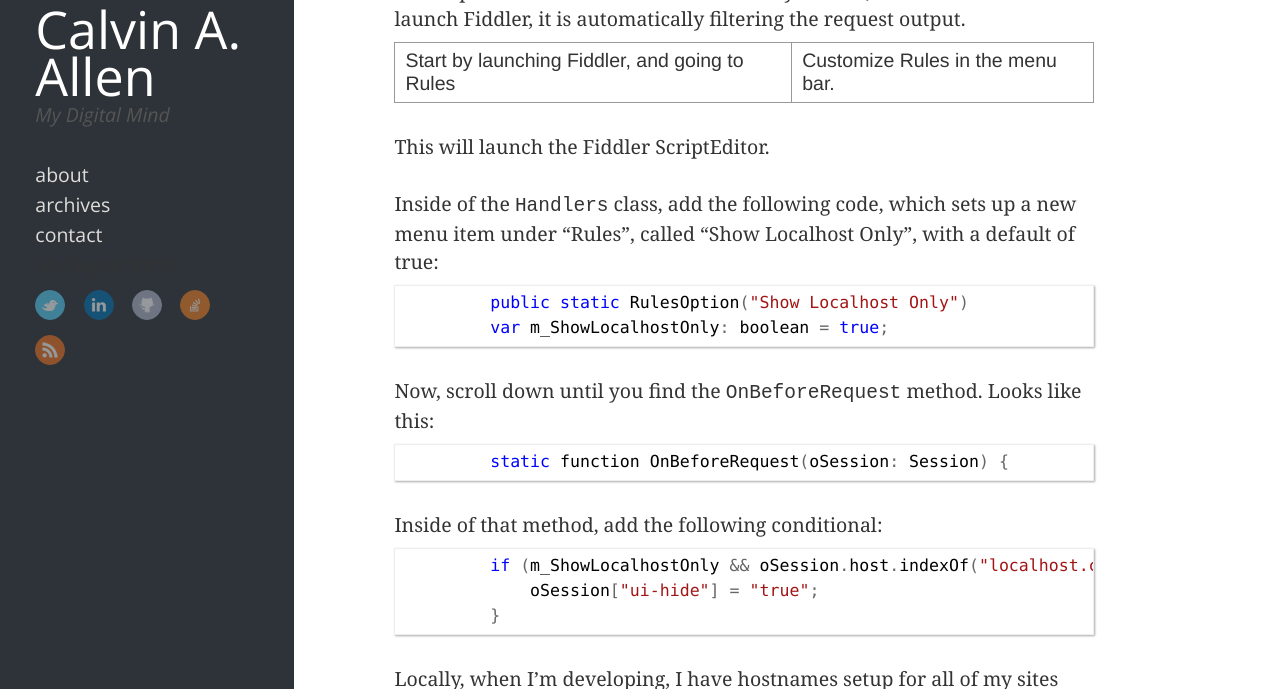
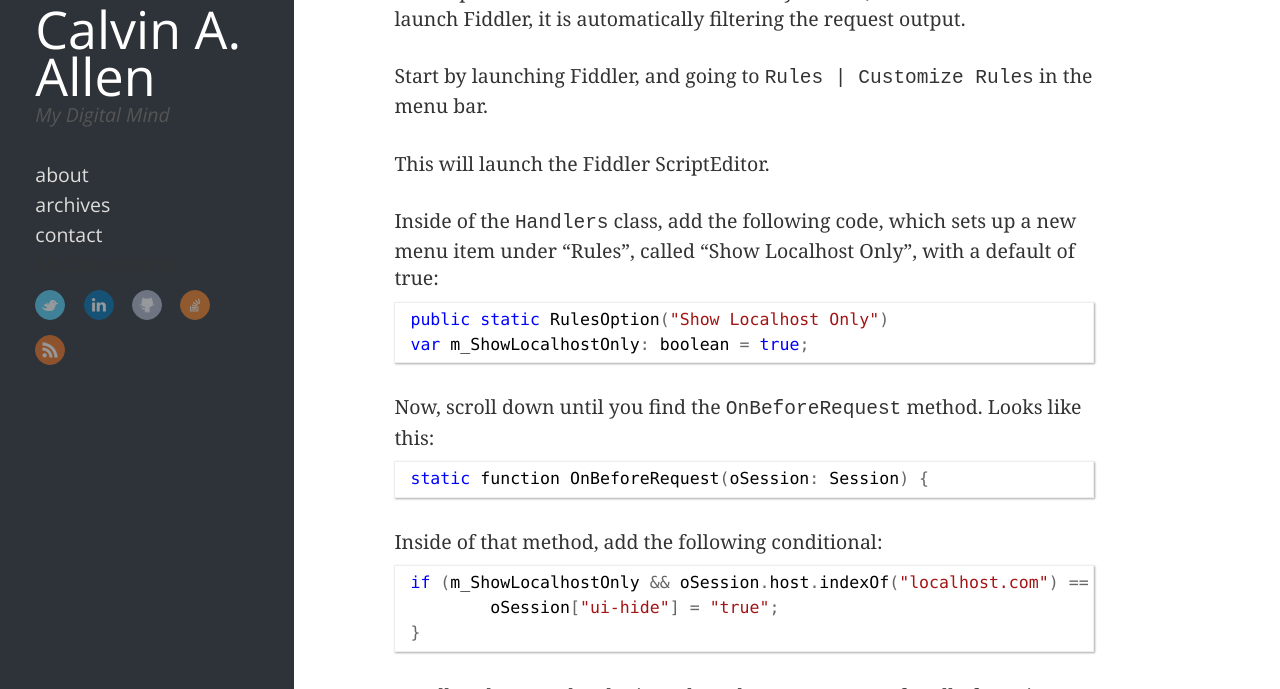
Before and after one commit to datpth19/calvinallen.net, a Jekyll site: the page built from _posts/2018/2018-05-30-creating-a-default-fiddler-rule-for-localhost-traffic-only.md, in a window 1280 px wide and 900 px high, scrolled down 581 px, cut to the strip 211-900 px from the top of the window. Built offline with Jekyll 4.4.1, drawn with Linux system fonts in a browser that asks for light colours; nearby versions of some CDN libraries; comment, search, counter and statistics services are not loaded.

Commit message:
Cleanup the code a smidge.

````diff
--- a/_posts/2018/2018-05-30-creating-a-default-fiddler-rule-for-localhost-traffic-only.md
+++ b/_posts/2018/2018-05-30-creating-a-default-fiddler-rule-for-localhost-traffic-only.md
@@ -14,28 +14,28 @@
 
 Today, I decided to finally tackle it again.  However, I wanted to add the rule as an option in the menu that is enabled by default, so that as soon as I launch Fiddler, it is automatically filtering the request output.
 
-Start by launching Fiddler, and going to Rules | Customize Rules in the menu bar.
+Start by launching Fiddler, and going to ```Rules | Customize Rules``` in the menu bar.
 
 This will launch the Fiddler ScriptEditor.
 
 Inside of the ```Handlers``` class, add the following code, which sets up a new menu item under "Rules", called "Show Localhost Only", with a default of true:
 ```csharp
-	public static RulesOption("Show Localhost Only")
-	var m_ShowLocalhostOnly: boolean = true;
+public static RulesOption("Show Localhost Only")
+var m_ShowLocalhostOnly: boolean = true;
 ```
 
 Now, scroll down until you find the ```OnBeforeRequest``` method.  Looks like this:
 
 ```csharp
-	static function OnBeforeRequest(oSession: Session) {
+static function OnBeforeRequest(oSession: Session) {
 ```
 
 Inside of that method, add the following conditional:
 
 ```csharp
-        if (m_ShowLocalhostOnly && oSession.host.indexOf("localhost.com") == -1) {
-            oSession["ui-hide"] = "true";
-        }
+if (m_ShowLocalhostOnly && oSession.host.indexOf("localhost.com") == -1) {
+	oSession["ui-hide"] = "true";
+}
 ```
 
 Locally, when I'm developing, I have hostnames setup for all of my sites using localhost.com as the TLD.  If you utilize something a little different, just modify the ```indexOf``` method inside of the if block.
````
